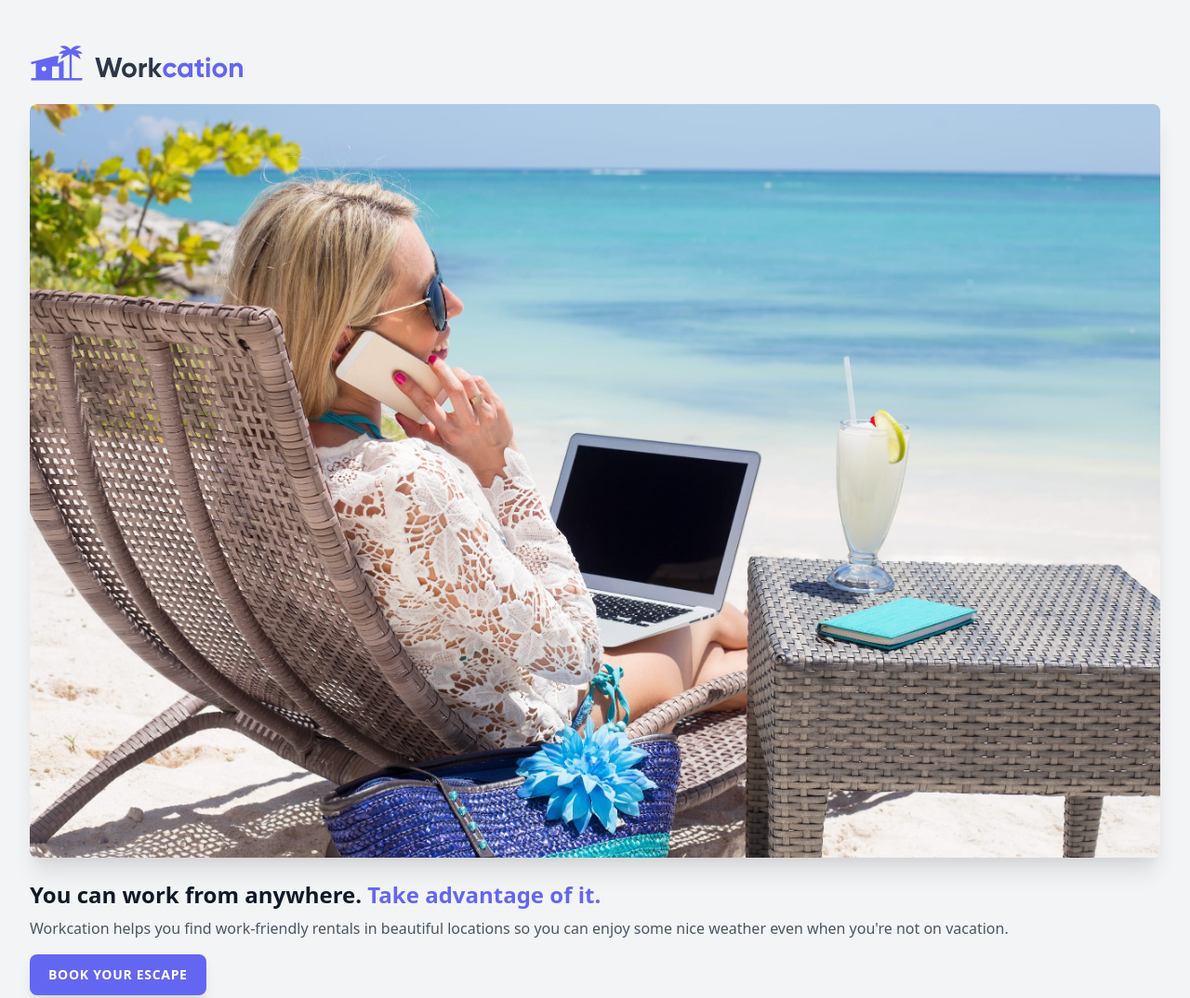
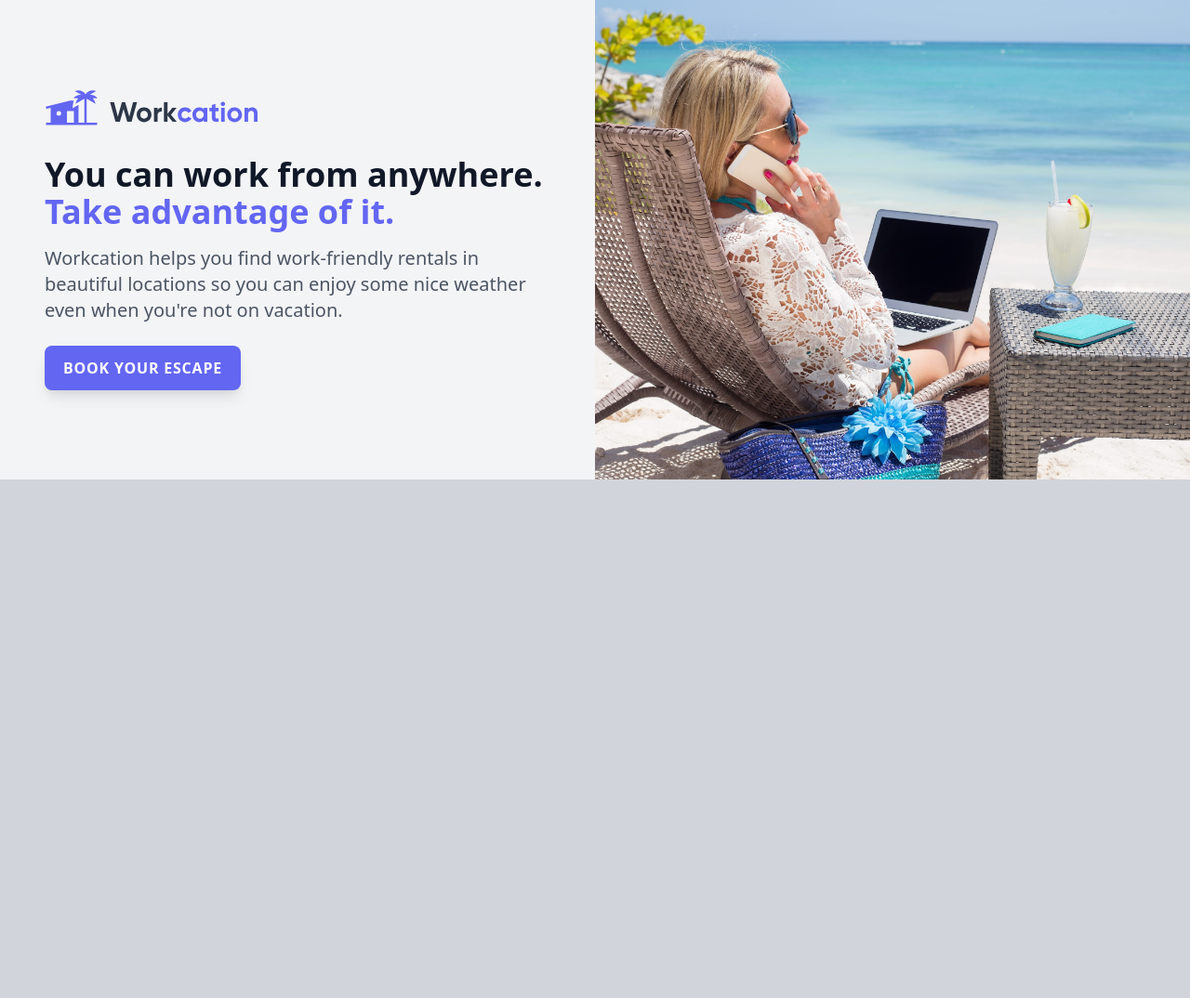
Before and after one commit to fireflyfenix/learntailwind, a website built with Vite: page index.html in a window 1280 px wide. Shown: the top 1074 px of the page at 93% size. After the commit the page ends 800 px from the top, so only its background shows below. Built offline with nearby package versions, Linux system fonts and the light colour scheme.

Commit message:
Responsive Design

```diff
--- a/index.html
+++ b/index.html
@@ -9,30 +9,45 @@
     <link rel="stylesheet" href="/css/tailwind.css" />
 </head>
 
-<body class="bg-gray-100">
-    <div class="px-8 py-12">
-        <!-- px-8 = padding on x axis of 8rem,  py-12 = padding on y axis of 12rem, pt = padding top, pl = padding left, pr = padding right-->
-        <!-- sapce-y-6 = applyes mt-6 on all children-->
-        <img class="h-10" src="/img/logo.svg" alt="Workcation" /> <!-- h-18 = height of 10rem-->
-        <!-- mt-6 = margin top of 6rem -->
-        <img class="mt-6 rounded-lg shadow-xl" src="/img/beach-work.jpg" alt="Woman workcationing on the beach" />
-        <h1 class="mt-6 text-2xl font-bold text-gray-900">
-            <!-- text-2xl = font size 2xl -->
+<body class="bg-gray-300">
+    <!--
+        Tailwind breakpoints:
+        - sm: 640px
+        - md: 768px
+        - lg: 1024px
+        - xl: 1280px
+        - 2xl: 1536px
+    -->
+    <!-- lg:grid-cols-2 = apply grid-cols-2 to all size lg and higher -->
+    <div class="bg-gray-100 grid lg:grid-cols-2 2xl:grid-cols-5">
+        <div class="px-8 py-12 max-w-md mx-auto sm:max-w-xl lg:px-12 lg:py-24 lg:max-w-full xl:mr-0 2xl:col-span-2">
+            <div class="xl:max-w-xl">
+                <img class="h-10" src="/img/logo.svg" alt="Workcation" />
+                <img class="mt-6 rounded-lg shadow-xl sm:mt-8 sm:h-64 sm:w-full sm:object-cover object-center lg:hidden"
+                    src="/img/beach-work.jpg" alt="Woman workcationing on the beach" />
+                <h1 class="mt-6 text-2xl font-bold text-gray-900 sm:mt-8 sm:text-4xl lg:text-3xl xl:text-4xl">
                     You can work from anywhere.
+                    <br class="hidden lg:inline" />
                     <span class="text-indigo-500">Take advantage of it.</span>
                 </h1>
-        <p class="mt-2 text-gray-600">
-            Workcation helps you find work-friendly rentals in beautiful locations so you can enjoy some
-            nice weather even when you're not on vacation.
+                <p class="mt-2 text-gray-600 sm:mt-4 sm:text-xl">
+                    Workcation helps you find work-friendly rentals in beautiful locations so you can enjoy
+                    some nice weather even when you're not on vacation.
                 </p>
-        <div class="mt-4">
-            <!-- tracking-wider = letter spacing wider -->
-            <a class="inline-block px-5 py-3 rounded-lg shadow-lg bg-indigo-500 text-white uppercase tracking-wider font-semibold text-sm"
+                <div class="mt-4 sm:mt-6">
+                    <a class="inline-block px-5 py-3 rounded-lg bg-indigo-500 uppercase tracking-wider font-semibold text-sm text-white shadow-lg sm:text-base"
                         href="#">
                         Book your escape
                     </a>
                 </div>
             </div>
+        </div>
+        <!-- hidden by default but becomes visible (block) at lg size, takes more space (col-span-3) at 2xl -->
+        <div class="hidden relative lg:block 2xl:col-span-3">
+            <img class="absolute inset-0 w-full h-full object-cover object-center" src="/img/beach-work.jpg"
+                alt="Woman workcationing on the beach" />
+        </div>
+    </div>
 </body>
 
 </html>
```
Also changed, not shown: README.md. Lines whose indentation alone changed are shown as unchanged.
